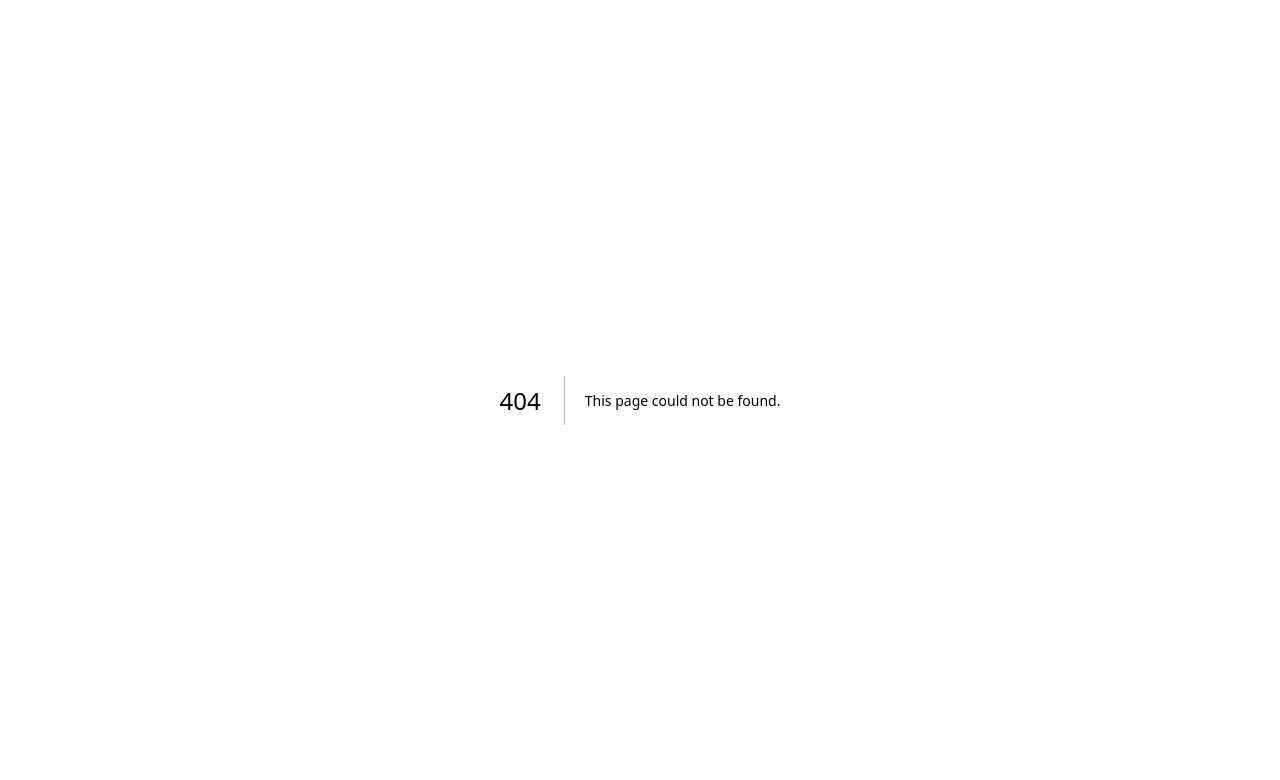
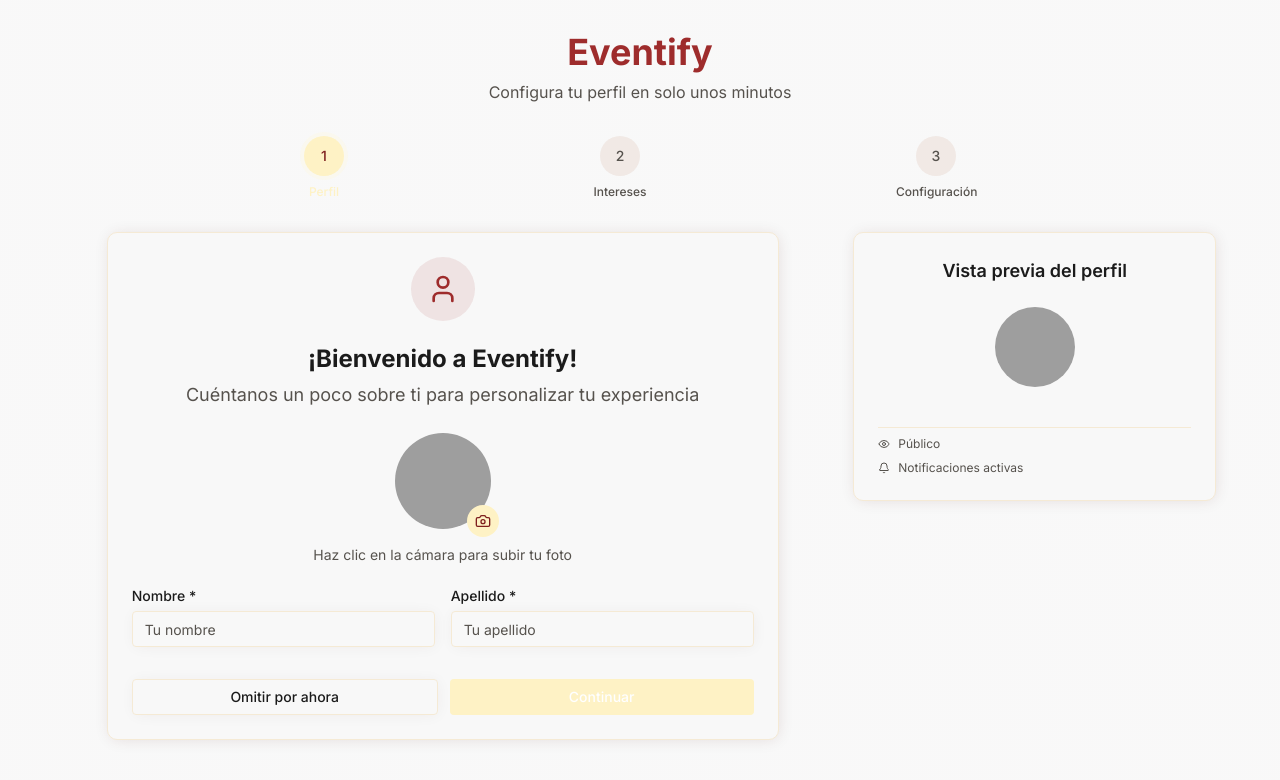
Before and after one commit to daylerjeff199906/event-management-app, a Next.js app: page /onboarding in a window 1280 px wide. Before the commit this address had no page. Shown: the top 780 px of the page. Built offline with nearby package versions, Linux system fonts and the light colour scheme; grey boxes are pictures that could not be loaded.

Commit message:
feat: add onboarding steps and validation schemas, implement profile preview and progress indicator components

```diff
--- /dev/null
+++ b/src/app/(portal)/onboarding/page.tsx
@@ -0,0 +1,210 @@
+'use client'
+
+import { useState, useEffect } from 'react'
+import { toast } from 'react-toastify'
+import {
+  ProgressIndicator,
+  StepOne,
+  StepTwo,
+  ProfilePreview,
+  StepThree
+} from '@/modules/portal/pages'
+import type {
+  PersonalInfo,
+  Interests,
+  Notifications,
+  CompleteOnboarding
+} from '@/modules/portal/lib/validations'
+
+const STORAGE_KEY = 'eventify-onboarding-progress'
+
+const stepTitles = ['Perfil', 'Intereses', 'Configuración']
+
+export default function OnboardingPage() {
+  const [currentStep, setCurrentStep] = useState(1)
+  const [onboardingData, setOnboardingData] = useState<
+    Partial<CompleteOnboarding>
+  >({
+    firstName: '',
+    lastName: '',
+    profileImage: '',
+    interests: [],
+    eventTypes: [],
+    emailNotifications: true,
+    pushNotifications: true,
+    eventReminders: true,
+    weeklyDigest: false,
+    profileVisibility: 'public',
+    showLocation: false
+  })
+
+  // Cargar progreso guardado al montar el componente
+  useEffect(() => {
+    const savedData = localStorage.getItem(STORAGE_KEY)
+    if (savedData) {
+      try {
+        const parsed = JSON.parse(savedData)
+        setOnboardingData(parsed.data || {})
+        setCurrentStep(parsed.currentStep || 1)
+        toast.info('Progreso restaurado desde donde lo dejaste')
+      } catch (error) {
+        console.error('Error loading saved progress:', error)
+      }
+    }
+  }, [])
+
+  // Guardar progreso automáticamente
+  const saveProgress = (data: Partial<CompleteOnboarding>, step: number) => {
+    const progressData = {
+      data,
+      currentStep: step,
+      timestamp: new Date().toISOString()
+    }
+    localStorage.setItem(STORAGE_KEY, JSON.stringify(progressData))
+  }
+
+  const handleStepOneNext = (data: PersonalInfo) => {
+    const updatedData = { ...onboardingData, ...data }
+    setOnboardingData(updatedData)
+    setCurrentStep(2)
+    saveProgress(updatedData, 2)
+    toast.success('Información personal guardada')
+  }
+
+  const handleStepTwoNext = (data: Interests) => {
+    const updatedData = { ...onboardingData, ...data }
+    setOnboardingData(updatedData)
+    setCurrentStep(3)
+    saveProgress(updatedData, 3)
+    toast.success('Intereses guardados')
+  }
+
+  const handleStepThreeNext = async (data: Notifications) => {
+    const completeData = { ...onboardingData, ...data }
+    setOnboardingData(completeData)
+
+    try {
+      // Aquí enviarías los datos a tu API/Supabase
+      // await saveUserProfile(completeData)
+
+      // Limpiar el progreso guardado
+      localStorage.removeItem(STORAGE_KEY)
+
+      toast.success('¡Onboarding completado! Bienvenido a Eventify')
+
+      // Simular redirección a la app principal
+      setTimeout(() => {
+        // window.location.href = "/dashboard"
+        toast.info('Redirigiendo a la aplicación principal...')
+      }, 2000)
+    } catch (error) {
+      toast.error('Error al completar el onboarding. Inténtalo de nuevo.')
+      console.error('Error saving user profile:', error)
+    }
+  }
+
+  const handleSkip = () => {
+    if (currentStep < 3) {
+      const nextStep = currentStep + 1
+      setCurrentStep(nextStep)
+      saveProgress(onboardingData, nextStep)
+      toast.info(`Paso ${currentStep} omitido`)
+    } else {
+      // Omitir el último paso
+      handleStepThreeNext({
+        emailNotifications: true,
+        pushNotifications: true,
+        eventReminders: true,
+        weeklyDigest: false,
+        profileVisibility: 'public',
+        showLocation: false
+      })
+    }
+  }
+
+  const handleBack = () => {
+    if (currentStep > 1) {
+      const prevStep = currentStep - 1
+      setCurrentStep(prevStep)
+      saveProgress(onboardingData, prevStep)
+    }
+  }
+
+  return (
+    <div className="min-h-screen bg-gradient-to-br from-background via-card to-background">
+      <div className="container mx-auto px-4 py-8">
+        <div className="max-w-6xl mx-auto">
+          {/* Header */}
+          <div className="text-center mb-8">
+            <h1 className="text-4xl font-bold text-primary mb-2">Eventify</h1>
+            <p className="text-muted-foreground">
+              Configura tu perfil en solo unos minutos
+            </p>
+          </div>
+
+          {/* Progress Indicator */}
+          <ProgressIndicator
+            currentStep={currentStep}
+            totalSteps={3}
+            stepTitles={stepTitles}
+          />
+
+          {/* Main Content */}
+          <div className="grid grid-cols-1 lg:grid-cols-3 gap-8">
+            {/* Steps */}
+            <div className="lg:col-span-2">
+              {currentStep === 1 && (
+                <StepOne
+                  data={{
+                    firstName: onboardingData.firstName || '',
+                    lastName: onboardingData.lastName || '',
+                    profileImage: onboardingData.profileImage || ''
+                  }}
+                  onNext={handleStepOneNext}
+                  onSkip={handleSkip}
+                />
+              )}
+
+              {currentStep === 2 && (
+                <StepTwo
+                  data={{
+                    interests: onboardingData.interests || [],
+                    eventTypes: onboardingData.eventTypes || []
+                  }}
+                  onNext={handleStepTwoNext}
+                  onBack={handleBack}
+                  onSkip={handleSkip}
+                />
+              )}
+
+              {currentStep === 3 && (
+                <StepThree
+                  data={{
+                    emailNotifications:
+                      onboardingData.emailNotifications ?? true,
+                    pushNotifications: onboardingData.pushNotifications ?? true,
+                    eventReminders: onboardingData.eventReminders ?? true,
+                    weeklyDigest: onboardingData.weeklyDigest ?? false,
+                    profileVisibility:
+                      onboardingData.profileVisibility || 'public',
+                    showLocation: onboardingData.showLocation ?? false
+                  }}
+                  onNext={handleStepThreeNext}
+                  onBack={handleBack}
+                  onSkip={handleSkip}
+                />
+              )}
+            </div>
+
+            {/* Profile Preview */}
+            <div className="lg:col-span-1">
+              <div className="sticky top-8">
+                <ProfilePreview data={onboardingData} />
+              </div>
+            </div>
+          </div>
+        </div>
+      </div>
+    </div>
+  )
+}
--- a/src/modules/portal/pages/index.ts
+++ b/src/modules/portal/pages/index.ts
@@ -0,0 +1 @@
+export * from './onboarding'
--- /dev/null
+++ b/src/modules/portal/pages/onboarding/index.ts
@@ -0,0 +1,7 @@
+import { ProfilePreview } from './profile-preview'
+import { ProgressIndicator } from './progress-indicator'
+import { StepOne } from './step-one'
+import { StepTwo } from './step-two'
+import { StepThree } from './step-three'
+
+export { ProfilePreview, ProgressIndicator, StepOne, StepTwo, StepThree }
--- a/src/modules/portal/pages/onboarding/step-one.tsx
+++ b/src/modules/portal/pages/onboarding/step-one.tsx
@@ -5,7 +5,7 @@
 import { useState } from 'react'
 import { useForm } from 'react-hook-form'
 import { zodResolver } from '@hookform/resolvers/zod'
-import { User, Camera,  } from 'lucide-react'
+import { User, Camera } from 'lucide-react'
 import { Button } from '@/components/ui/button'
 import { Input } from '@/components/ui/input'
 import { Label } from '@/components/ui/label'
```
